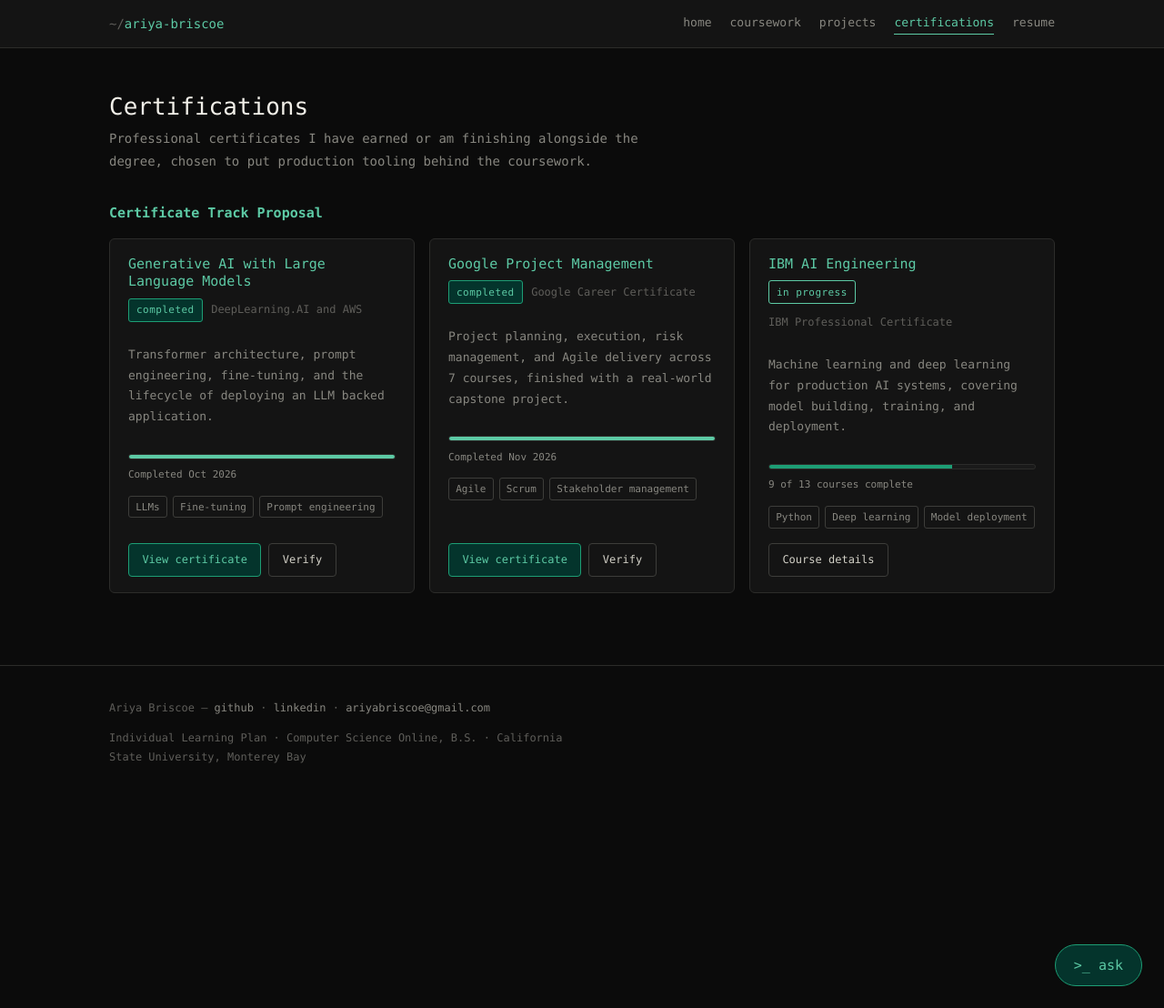
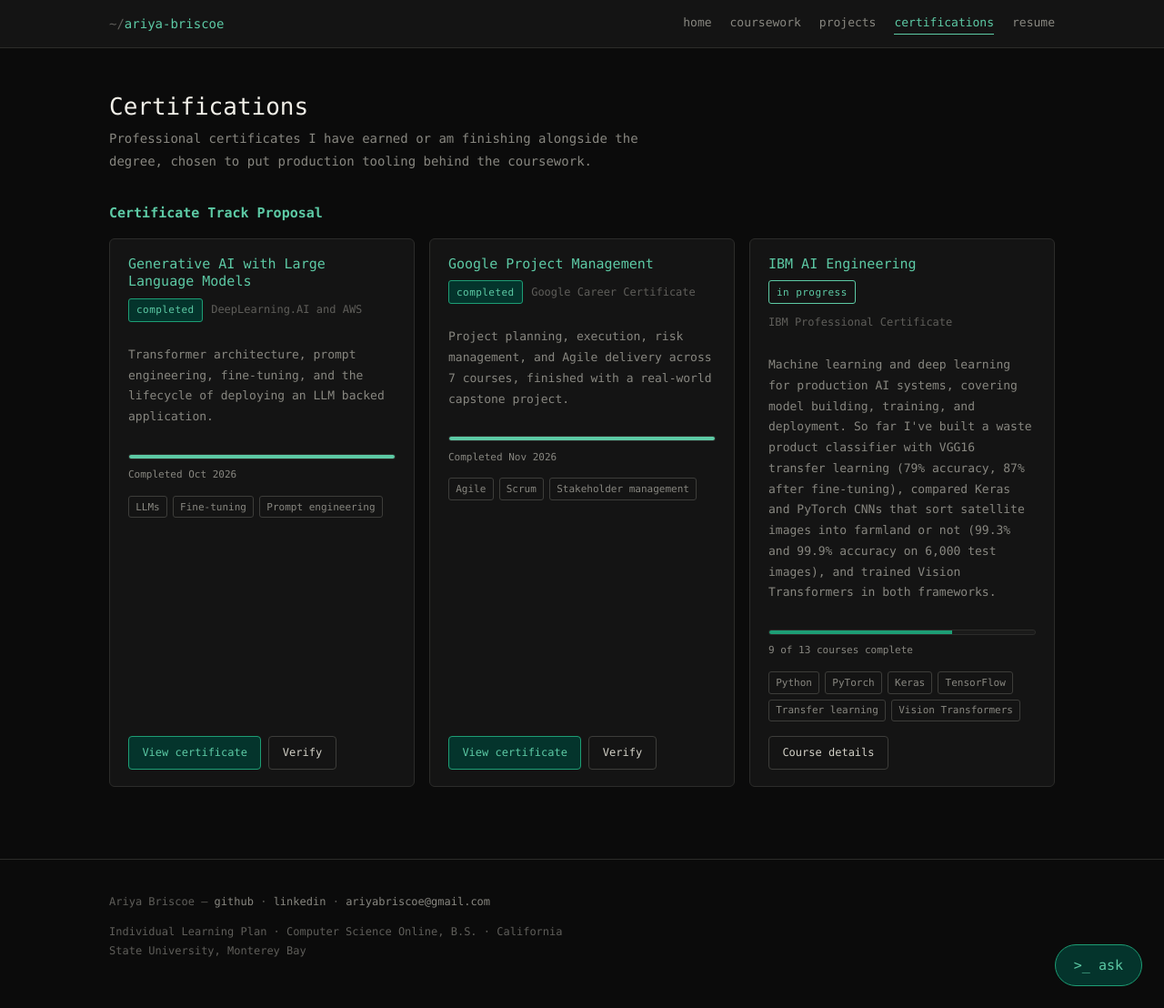
Before and after one commit to ryebriscoe/ryebriscoe.github.io, a Jekyll site: the page built from certifications.md, in a window 1280 px wide and 1108 px high. Shown: the whole window at 91% size. Built offline with Jekyll 4.4.1, drawn with Linux system fonts in a browser that asks for light colours.

Commit message:
Add IBM AI Engineering project work to certifications and resume skills

```diff
--- a/_data/certifications.yml
+++ b/_data/certifications.yml
@@ -39,5 +39,9 @@
   courses_total: 13
   blurb: >-
     Machine learning and deep learning for production AI systems, covering
-    model building, training, and deployment.
-  tech: [Python, Deep learning, Model deployment]
+    model building, training, and deployment. So far I've built a waste
+    product classifier with VGG16 transfer learning (79% accuracy, 87% after
+    fine-tuning), compared Keras and PyTorch CNNs that sort satellite images
+    into farmland or not (99.3% and 99.9% accuracy on 6,000 test images), and
+    trained Vision Transformers in both frameworks.
+  tech: [Python, PyTorch, Keras, TensorFlow, Transfer learning, Vision Transformers]
```
Also changed, not shown: 1 other file.
